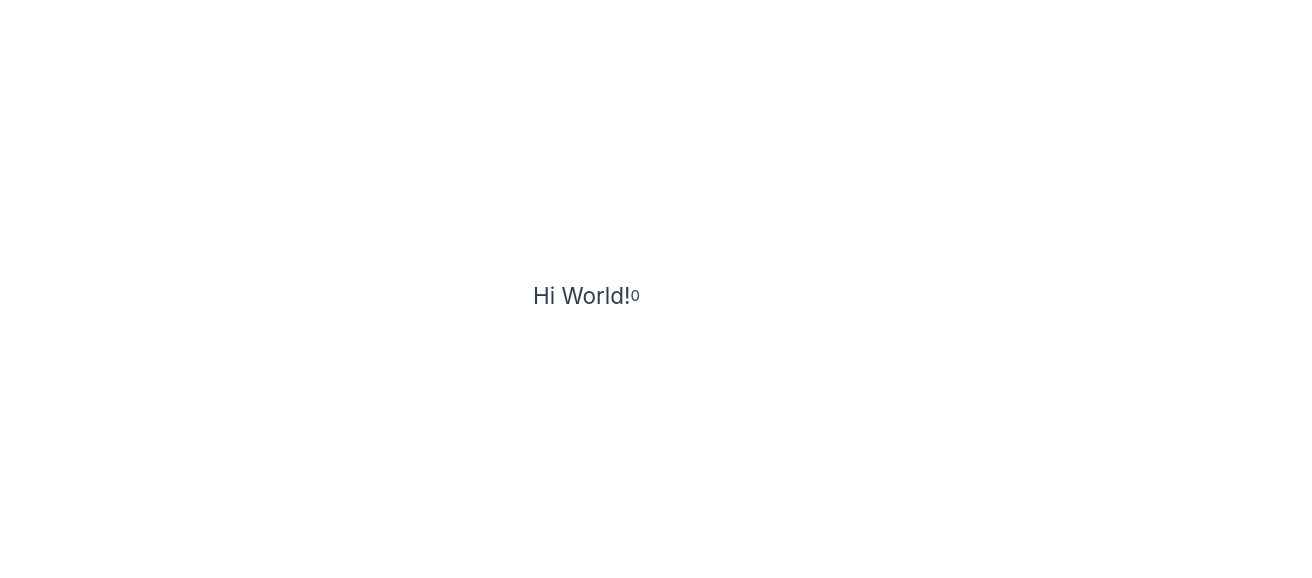
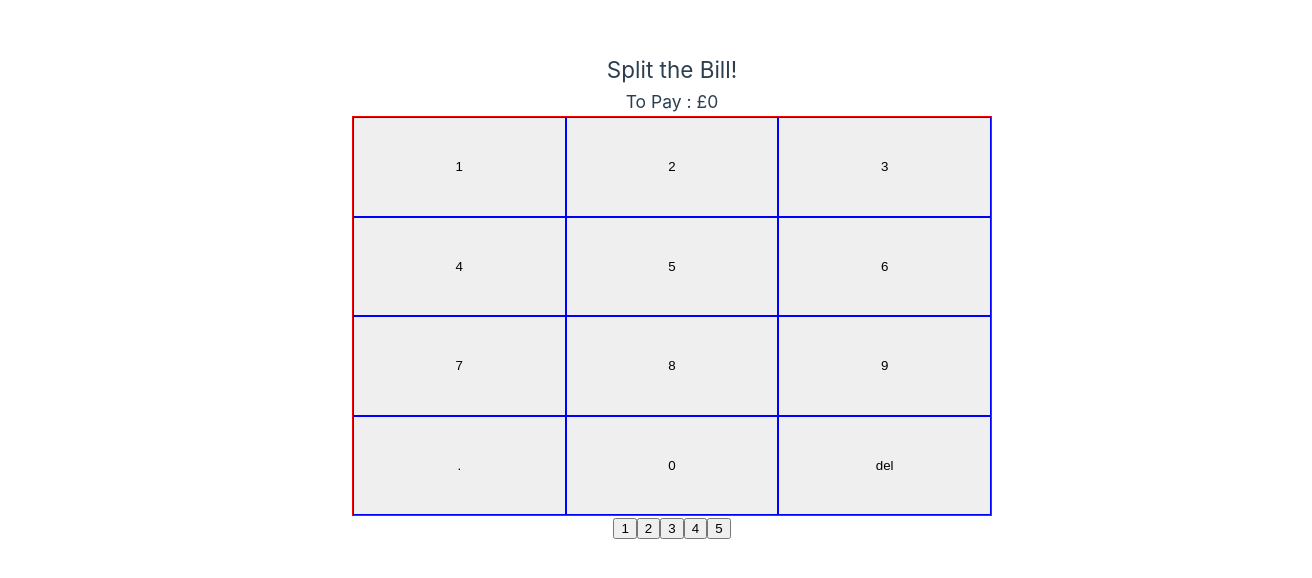
Before and after one commit to NoahAldhous/split-the-bill, a Vue app in the folder noahs-first-vue-project/: page / in a window 1280 px wide. Shown: the part 104-682 px from the top of the page, 1312 px wide, since content can reach past the window. Built offline with nearby package versions, Linux system fonts and the light colour scheme.

Commit message:
started basic bill caluclator app

```diff
--- a/noahs-first-vue-project/src/App.vue
+++ b/noahs-first-vue-project/src/App.vue
@@ -1,26 +1,101 @@
 <script setup>
-import { ref, reactive } from "vue";
+import { ref } from "vue";
 
-const reactiveMessage = reactive({
-  message: "Hi World!",
-});
+const value = ref("0");
 
-const count = ref(0)
+const numberOfGuests = ref(1);
+
+const amountToPay = ref(0);
+
+function handleClick(button) {
+  if (!value.value) {
+    value.value = "0";
+  } else if (button == "del") {
+    if (value.value === "0") {
+      value.value = "0";
+    } else {
+      value.value = value.value.slice(0, -1);
+      if (!value.value) {
+        value.value = "0";
+      }
+    }
+  } else if (value.value === "0") {
+    value.value = button;
+  } else {
+    value.value = value.value + button;
+  }
+  calculateAmountToPay();
+}
+
+function calculateAmountToPay() {
+  amountToPay.value = Number(value.value / numberOfGuests.value).toFixed(2);
+}
+
+function divideBy(number){
+  numberOfGuests.value = number;
+  calculateAmountToPay();
+}
 </script>
 
 <template>
-  <body>
-    <section>
-      <h1>
-        {{ reactiveMessage.message }}
-      </h1>
+  <body className="body">
+    <section className="heading-container">
+      <h1 className="heading">Split the Bill!</h1>
     </section>
-    <section>
-      <p>{{ count }}</p>
+    <section className="value-container">
+      <h3>To Pay : £{{ amountToPay }}</h3>
+    </section>
+    <section className="numpad-container">
+      <div className="grid-container">
+        <button @click="handleClick('1')" className="grid-item">1</button>
+        <button @click="handleClick('2')" className="grid-item">2</button>
+        <button @click="handleClick('3')" className="grid-item">3</button>
+        <button @click="handleClick('4')" className="grid-item">4</button>
+        <button @click="handleClick('5')" className="grid-item">5</button>
+        <button @click="handleClick('6')" className="grid-item">6</button>
+        <button @click="handleClick('7')" className="grid-item">7</button>
+        <button @click="handleClick('8')" className="grid-item">8</button>
+        <button @click="handleClick('9')" className="grid-item">9</button>
+        <button @click="handleClick('.')" className="grid-item">.</button>
+        <button @click="handleClick('0')" className="grid-item">0</button>
+        <button @click="handleClick('del')" className="grid-item">del</button>
+      </div>
+    </section>
+    <section className="division-container">
+      <button @click="divideBy(1)" className="division-button">1</button>
+      <button @click="divideBy(2)" className="division-button">2</button>
+      <button @click="divideBy(3)" className="division-button">3</button>
+      <button @click="divideBy(4)" className="division-button">4</button>
+      <button @click="divideBy(5)" className="division-button">5</button>
     </section>
   </body>
 </template>
 
 <style scoped>
-
+.count-button {
+  color: blue;
+}
+.body {
+  width: 100vw;
+  height: 100vh;
+  display: flex;
+  flex-direction: column;
+  align-items: center;
+  justify-content: center;
+}
+.numpad-container {
+  height: 50%;
+  width: 50%;
+}
+.grid-container {
+  border: 1px solid red;
+  height: 100%;
+  width: 100%;
+  display: grid;
+  grid-template-columns: repeat(3, 1fr);
+  grid-template-rows: repeat(4, 1fr);
+}
+.grid-item {
+  border: 1px solid blue;
+}
 </style>
```
